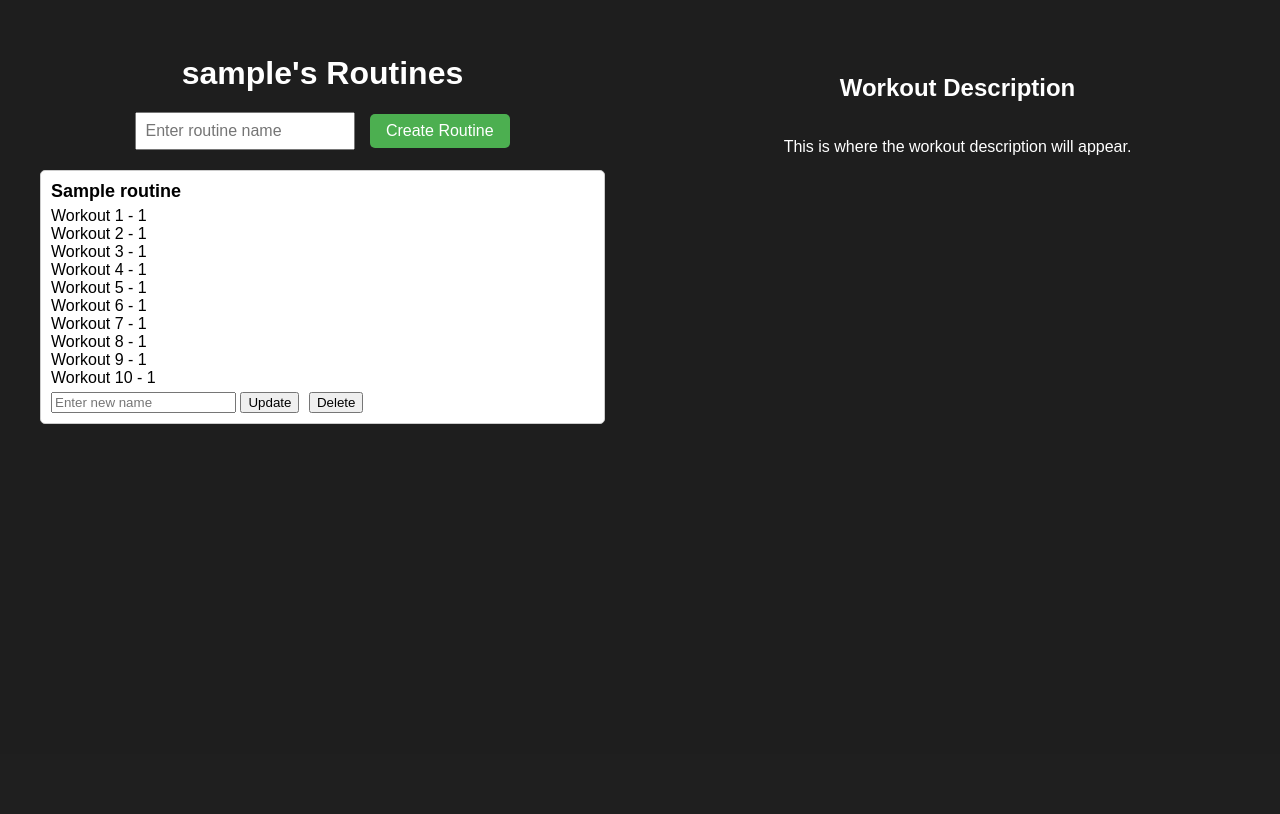
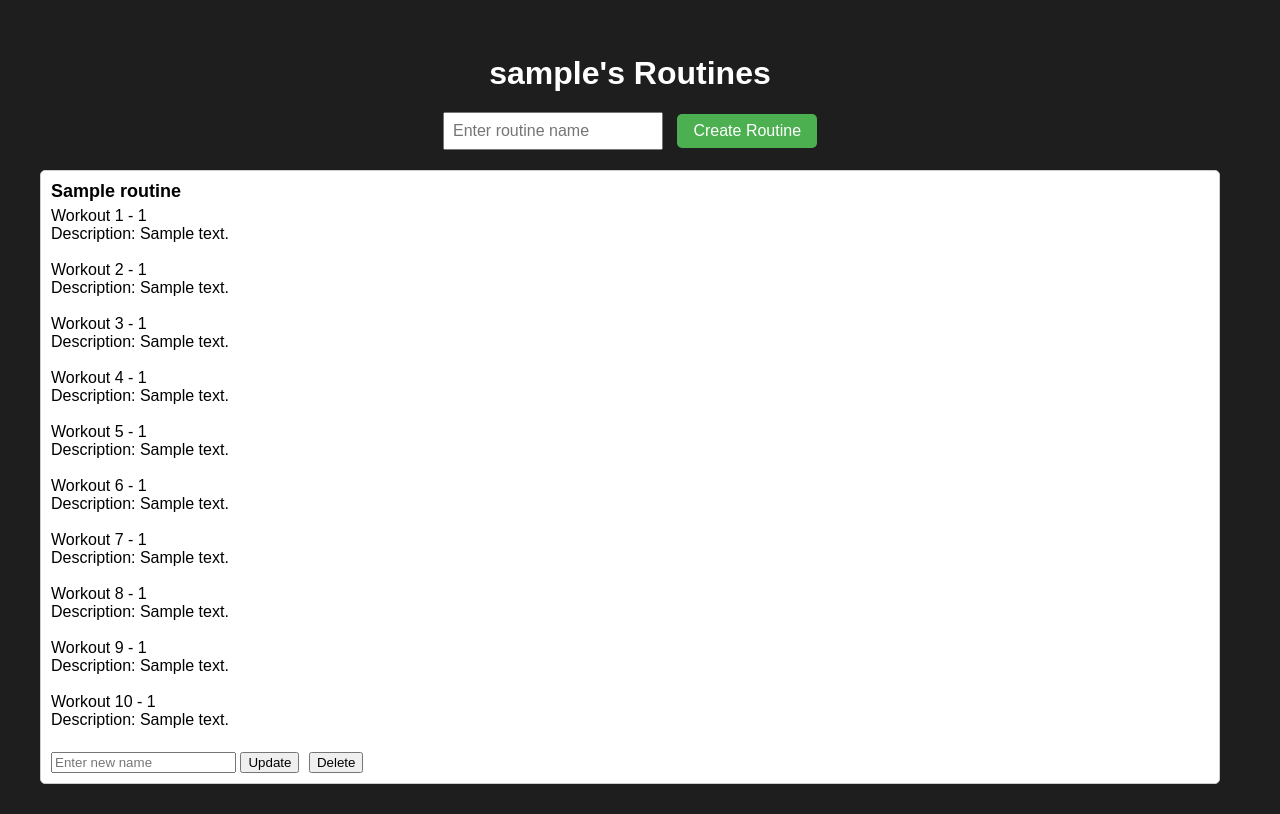
Before and after one commit to Kyel25/2602_Group_Project, a Flask app: template App/templates/routine.html in a window 1280 px wide. Shown: the part 46-860 px from the top of the page. Before the commit the page ends 470 px from the top, so only its background shows below. Run offline with Flask 3, Linux system fonts and the light colour scheme; the template is opened without the code that fills it: values that come from a table or form of the project are taken from there, others are empty; tables that the repository leaves empty hold one stand-in row (values such as "Sample post").

Commit message:
Adjusted Routines page to display description of workout when added

```diff
--- a/App/templates/routine.html
+++ b/App/templates/routine.html
@@ -122,26 +122,26 @@
     </div>
     <div class="container">
         <div class="routines-container">
-            <h1>{{user.username}}'s Routines</h1>
+            <h1>{{ user.username }}'s Routines</h1>
             <form class="routine-form" action="/create-routine" method="POST">
                 <input type="text" id="routine-name" name="routine-name" placeholder="Enter routine name" required>
                 <button type="submit">Create Routine</button>
             </form>
             <div id="routine-list">
                 {% for routine in routines %}
-                {% if user.id == routine.user_id%}
+                {% if user.id == routine.user_id %}
                 <div class="routine-item">
                     <div class="routine-item-name" id="routine-name-{{ routine.id }}">{{ routine.name }}</div>
-                    <div>Workout 1 - {{routine.work_1}}</div>
-                    <div>Workout 2 - {{routine.work_2}}</div>
-                    <div>Workout 3 - {{routine.work_3}}</div>
-                    <div>Workout 4 - {{routine.work_4}}</div>
-                    <div>Workout 5 - {{routine.work_5}}</div>
-                    <div>Workout 6 - {{routine.work_6}}</div>
-                    <div>Workout 7 - {{routine.work_7}}</div>
-                    <div>Workout 8 - {{routine.work_8}}</div>
-                    <div>Workout 9 - {{routine.work_9}}</div>
-                    <div>Workout 10 - {{routine.work_10}}</div>
+                    <div>Workout 1 - {{ routine.work_1 }} <br> Description: {{ routine.work_1_description }}</div><br>
+                    <div>Workout 2 - {{ routine.work_2 }} <br> Description: {{ routine.work_2_description }}</div><br>
+                    <div>Workout 3 - {{ routine.work_3 }} <br> Description: {{ routine.work_3_description }}</div><br>
+                    <div>Workout 4 - {{ routine.work_4 }} <br> Description: {{ routine.work_4_description }}</div><br>
+                    <div>Workout 5 - {{ routine.work_5 }} <br> Description: {{ routine.work_5_description }}</div><br>
+                    <div>Workout 6 - {{ routine.work_6 }} <br> Description: {{ routine.work_6_description }}</div><br>
+                    <div>Workout 7 - {{ routine.work_7 }} <br> Description: {{ routine.work_7_description }}</div><br>
+                    <div>Workout 8 - {{ routine.work_8 }} <br> Description: {{ routine.work_8_description }}</div><br>
+                    <div>Workout 9 - {{ routine.work_9 }} <br> Description: {{ routine.work_9_description }}</div><br>
+                    <div>Workout 10 - {{ routine.work_10 }} <br> Description: {{ routine.work_10_description }}</div><br>
                     <div class="routine-item-actions">
                         <form id="edit-routine-form-{{ routine.id }}" action="/edit-routine/{{ routine.id }}" method="POST">
                             <input type="hidden" name="routine-id" value="{{ routine.id }}">
@@ -157,11 +157,6 @@
                 {% endfor %}
             </div>
         </div>
-        <div class="workout-description">
-            <!-- Add workout description content here -->
-            <h2>Workout Description</h2>
-            <p>This is where the workout description will appear.</p>
-        </div>
     </div>
 </body>
 </html>
```
Also changed, not shown: App/controllers/routine.py (+22 -12 lines), App/models/routines.py (+10 -0 lines).
